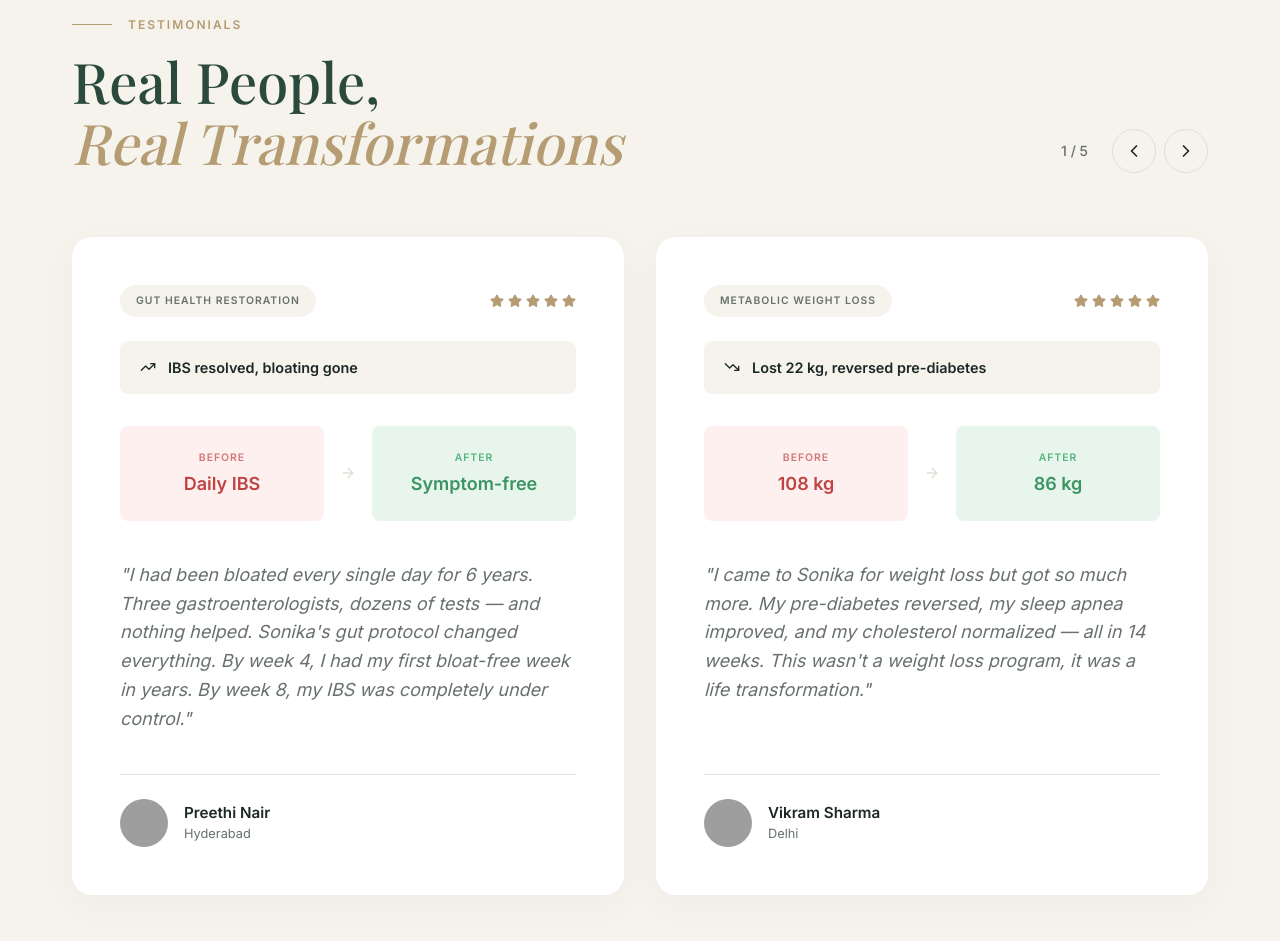
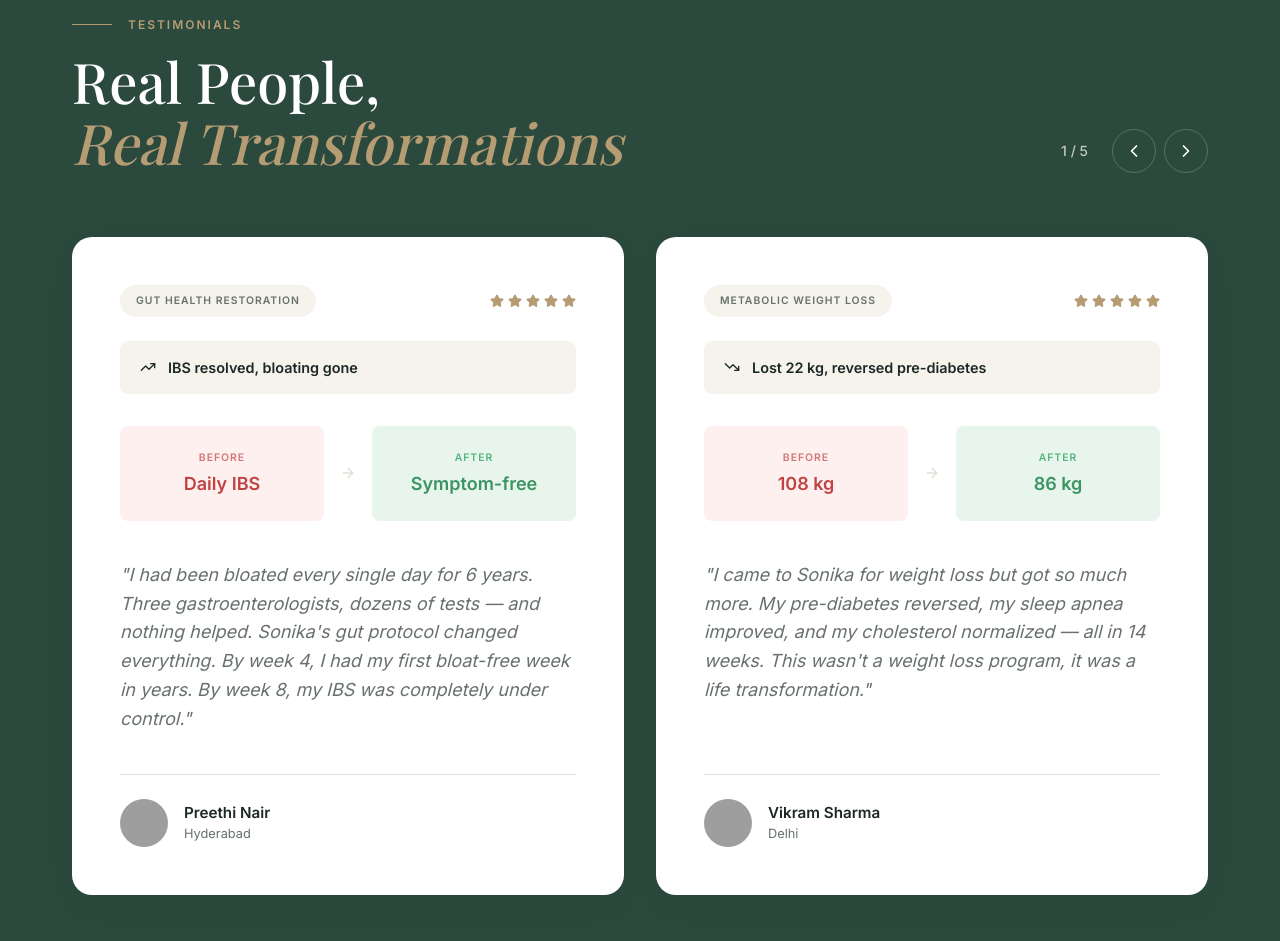
Before and after one commit to jithindevoffice-hue/nutrition-websie, a React (Vite) app: page / in a window 1280 px wide. Shown: the part 8240-9181 px from the top of the page. Built offline with nearby package versions, Linux system fonts and the light colour scheme; grey boxes are pictures that could not be loaded; a web font is replaced by a local one.

Commit message:
style: update TestimonialsSection colors to use a primary background and white text theme

```diff
--- a/src/components/TestimonialsSection.module.css
+++ b/src/components/TestimonialsSection.module.css
@@ -1,5 +1,6 @@
 .testimonials {
-    background-color: var(--color-bg);
+    background-color: var(--color-primary);
+    color: white;
     padding: 8rem 0;
 }
 
@@ -39,7 +40,7 @@
 .title {
     font-size: 3.5rem;
     line-height: 1.1;
-    color: var(--color-primary);
+    color: white;
     margin: 0;
 }
 
@@ -51,7 +52,7 @@
 
 .paginationText {
     font-size: 0.875rem;
-    color: var(--color-text-muted);
+    color: rgba(255, 255, 255, 0.7);
     font-weight: 500;
 }
 
@@ -64,18 +65,18 @@
     width: 44px;
     height: 44px;
     border-radius: 50%;
-    border: 1px solid var(--color-border);
+    border: 1px solid rgba(255, 255, 255, 0.2);
     display: flex;
     align-items: center;
     justify-content: center;
-    color: var(--color-text-main);
+    color: white;
     transition: all 0.2s;
     background-color: transparent;
 }
 
 .navBtn:hover {
-    background-color: var(--color-card-bg);
-    border-color: var(--color-text-muted);
+    background-color: rgba(255, 255, 255, 0.1);
+    border-color: rgba(255, 255, 255, 0.5);
 }
 
 .carouselGrid {
@@ -237,7 +238,7 @@
     width: 8px;
     height: 8px;
     border-radius: 50%;
-    background-color: var(--color-border);
+    background-color: rgba(255, 255, 255, 0.2);
 }
 
 .indicatorFull {
```
